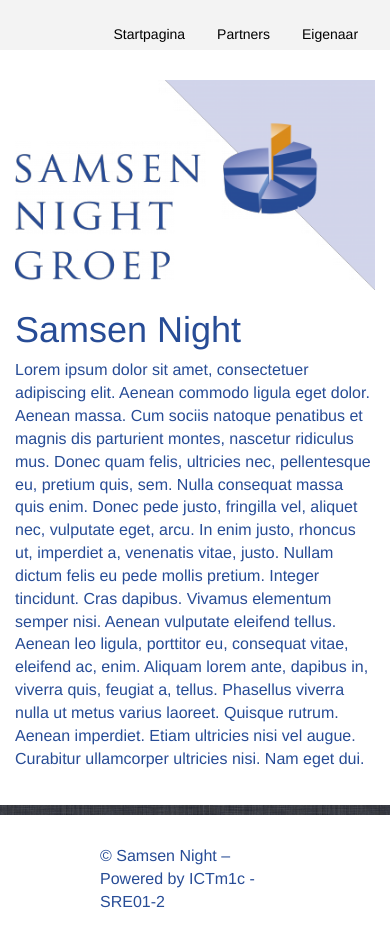
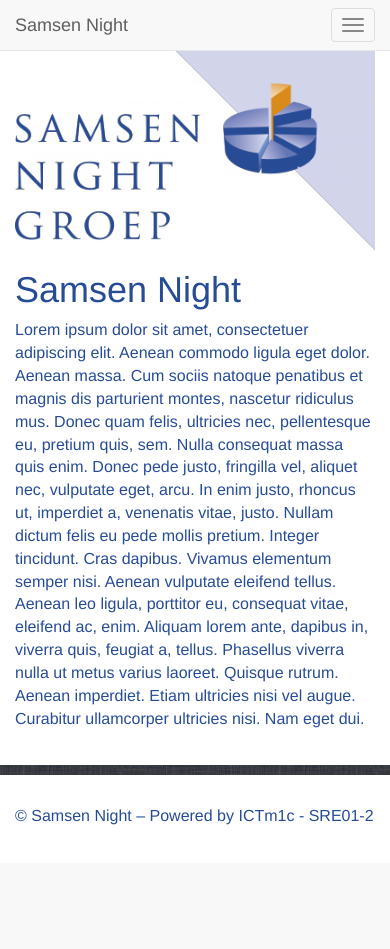
Before and after one commit to JeroenSteinfort/samsen-night, a PHP site: page / in a window 390 px wide. After the commit the page ends 825 px from the top, so only its background shows below. Run offline with PHP 8.4, Linux system fonts and the light colour scheme; some libraries are stand-ins or nearby versions.

Commit message:
Edited header and homepage
Header and homepage now responsive

```diff
--- a/css/header.css
+++ /dev/null
@@ -1,45 +0,0 @@
-ul {
-    list-style-type: none;
-    margin: 0;
-    margin-right: 25%;
-    margin-left: 25%;
-    padding: 0;
-    width: 1000px;
-
-}
-li {
-    float: left;
-
-}
-img.fixed{
-    margin-left: 700px;
-    background-color: white;
-}
-li a {
-    display: block;
-    color: black;
-    text-align: center;
-    padding: 14px 16px;
-    text-decoration: none;
-}
-
-/* Change the link color to #111 (black) on hover */
-li a:hover {
-    background-color: #666;
-}
-
-body {
-    padding-top: 40px; // same as header height
-text-align: center;
-
-}
-
-header {
-    height: 50px;
-    width: 1000px;
-    position: fixed;
-    top: 0;
-    transition: top 0.2s ease-in-out;
-    width: 100%;
-    background-color: #f3f3f3;
-}
--- a/includes/footer.php
+++ b/includes/footer.php
@@ -1,5 +1,13 @@
-<footer>
+<div class="container">
 
-    <p>&copy; Samsen Night &ndash; Powered by ICTm1c - SRE01-2</p>
+    <div class="row">
 
-</footer>
+        <div class="col-xs-12 content">
+
+            <p>&copy; Samsen Night &ndash; Powered by ICTm1c - SRE01-2</p>
+
+        </div>
+
+    </div>
+
+</div>
--- a/includes/menu.php
+++ b/includes/menu.php
@@ -1,11 +1,24 @@
-<header>
-    <div>  <ul>
-        <li><a href="index.php">Startpagina</a></li>
-        <li><a href="partners.php">Partners</a></li>
-        <li><a href="eigenaar.php">Eigenaar</a></li>
-        <li><a href="contact.php">Contact</a></li>
-        <li><a href="agenda.php">Agenda</a></li>
+<nav class="navbar navbar-default navbar-fixed-top">
+    <div class="container-fluid">
+        <!-- Brand and toggle get grouped for better mobile display -->
+        <div class="navbar-header">
+            <button type="button" class="navbar-toggle collapsed" data-toggle="collapse" data-target="#bs-example-navbar-collapse-1" aria-expanded="false">
+                <span class="sr-only">Toggle navigation</span>
+                <span class="icon-bar"></span>
+                <span class="icon-bar"></span>
+                <span class="icon-bar"></span>
+            </button>
+            <a class="navbar-brand" href="#">Samsen Night</a>
+        </div>
 
-
-</div>
-</header>
+        <!-- Collect the nav links, forms, and other content for toggling -->
+        <div class="collapse navbar-collapse" id="bs-example-navbar-collapse-1">
+            <ul class="nav navbar-nav">
+                <li class="active"><a href="#">Home <span class="sr-only">(current)</span></a></li>
+                <li><a href="#">Partners</a></li>
+                <li><a href="#">Projecten</a></li>
+                <li><a href="#">Contact</a></li>
+            </ul>
+        </div><!-- /.navbar-collapse -->
+    </div><!-- /.container-fluid -->
+</nav>
--- a/index.php
+++ b/index.php
@@ -7,7 +7,7 @@
 
         <link rel="stylesheet" href="css/stylesheet.css">
         <link href="https://fonts.googleapis.com/css?family=Source+Sans+Pro" rel="stylesheet">
-        <link rel="stylesheet" type="text/css" href="css/header.css">
+
 
         <!-- Latest compiled and minified CSS -->
         <link rel="stylesheet" href="https://maxcdn.bootstrapcdn.com/bootstrap/3.3.7/css/bootstrap.min.css">
@@ -21,7 +21,7 @@
 
         ?>
 
-        <div class="container ">
+        <div class="container">
 
             <div class="row">
 
```
